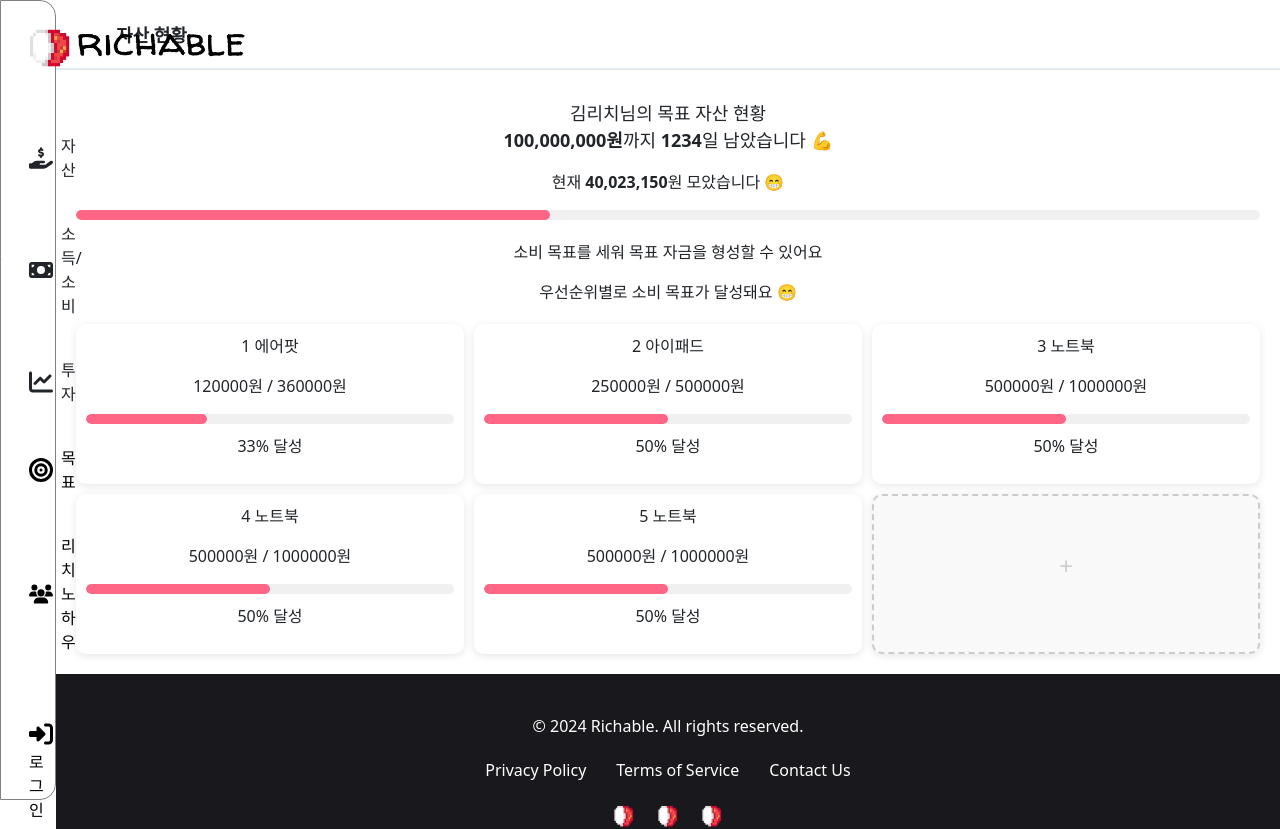
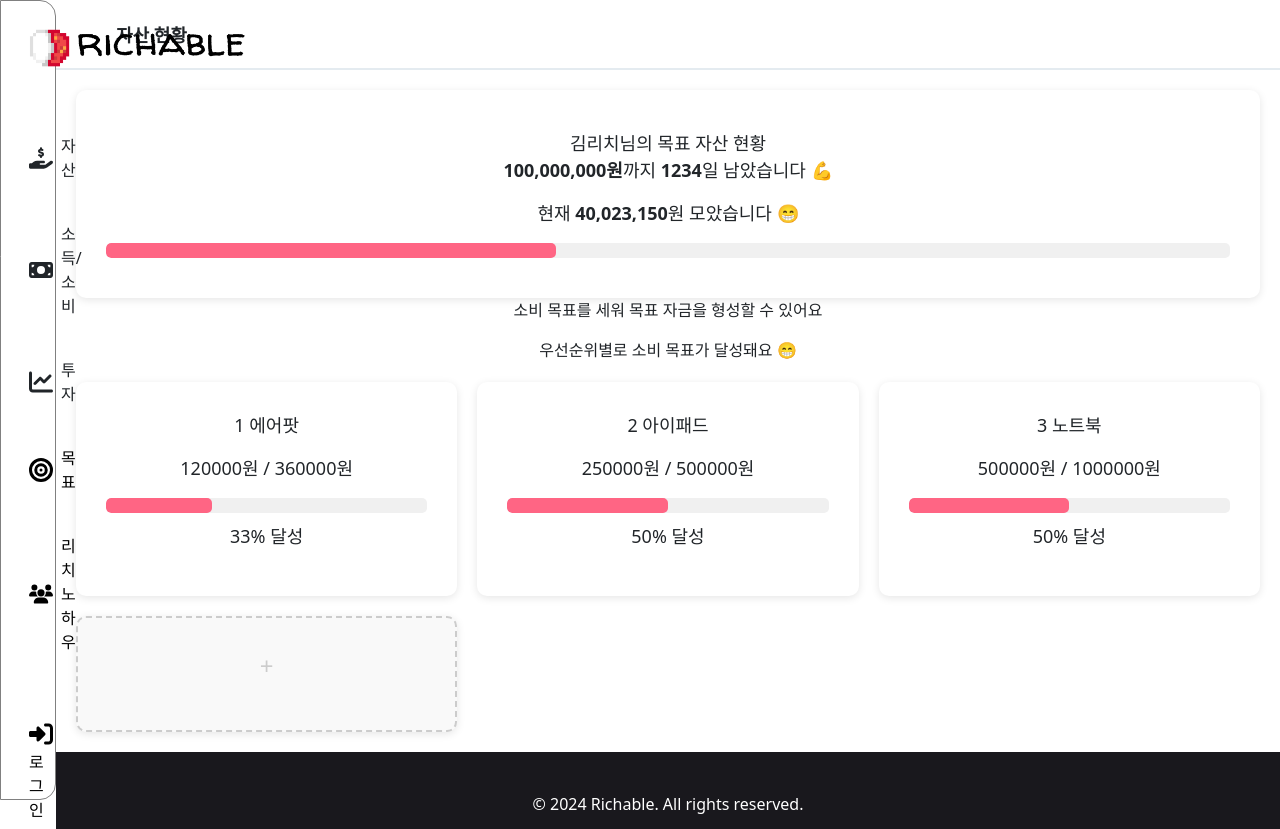
Before and after one commit to realcold0/richable_frontend, a Vue app: page /goal/list in a window 1280 px wide. Shown: the top 829 px of the page. Built offline with nearby package versions, Linux system fonts and the light colour scheme; a web font is replaced by a local one.

Commit message:
fix : 소비 목표 카드 배열 변경, 목표 자산 모달 수정

```diff
--- a/src/components/modal/goal/ConsumeGoalDetailModal.vue
+++ b/src/components/modal/goal/ConsumeGoalDetailModal.vue
@@ -1,26 +1,45 @@
-<!-- RC-P-28 -->
 <template>
-    <div class="modal fade" id="consumeGoalDetailModal" tabindex="-1" aria-labelledby="consumeGoalDetailLabel" aria-hidden="true" ref="modal">
+  <div
+    class="modal fade"
+    id="consumeGoalDetailModal"
+    tabindex="-1"
+    aria-labelledby="consumeGoalDetailLabel"
+    aria-hidden="true"
+    ref="modal"
+  >
     <div class="modal-dialog">
       <div class="modal-content">
         <div class="modal-header">
-            <h5 class="modal-title" id="consumeGoalDetailLabel" style="font-weight: bold;">목표 자산 항목 조회</h5>
-            <button type="button" class="btn-close" data-bs-dismiss="modal" aria-label="Close"></button>
+          <h5 class="modal-title" id="consumeGoalDetailLabel" style="font-weight: bold">
+            목표 자산 항목 조회
+          </h5>
+          <button
+            type="button"
+            class="btn-close"
+            data-bs-dismiss="modal"
+            aria-label="Close"
+          ></button>
         </div>
-          <div class="modal-body" style="padding:32px; padding-bottom: 12px;">
+        <div class="modal-body" style="padding: 32px; padding-bottom: 12px">
           <!-- 분류 선택 -->
-            <div class="mb-3" style="display: flex;">
-              <label class="form-label" style="font-weight: bold; width: 70px; padding-top: 8px;">분류</label>
+          <div class="mb-3" style="display: flex">
+            <label class="form-label" style="font-weight: bold; width: 70px; padding-top: 8px"
+              >분류</label
+            >
             <div>{{ goalDetail.type }}</div>
           </div>
           <!-- 목표명 입력 -->
-            <div class="mb-3" style="display: flex;">
-              <label class="form-label" style="font-weight: bold; width: 70px; padding-top: 8px;">목표명</label>
+          <div class="mb-3" style="display: flex">
+            <label class="form-label" style="font-weight: bold; width: 70px; padding-top: 8px"
+              >목표명</label
+            >
             <div>{{ goalDetail.name }}</div>
           </div>
           <!-- 목표량 입력 -->
-            <div class="mb-3" style="display: flex;">
-              <label class="form-label" style="font-weight: bold; width: 70px; padding-top: 8px;">목표량</label>
+          <div class="mb-3" style="display: flex">
+            <label class="form-label" style="font-weight: bold; width: 70px; padding-top: 8px"
+              >목표량</label
+            >
             <div class="input-group">
               <div>{{ formattedAmount }}</div>
               <span class="input-group-text">원</span>
@@ -28,11 +47,42 @@
           </div>
         </div>
         <div class="modal-footer d-flex">
-            <button type="button" class="btn" @click="deleteGoal" style="background-color: white; border: 1px solid #020202; color: #020202; font-weight: bold; margin-right: 12px;">
+          <button
+            type="button"
+            class="btn"
+            @click="deleteGoal"
+            style="
+              background-color: white;
+              border: 1px solid #020202;
+              color: #020202;
+              font-weight: bold;
+              margin-right: 12px;
+            "
+          >
             <font-awesome-icon icon="trash" />
           </button>
-            <button type="button" class="btn" data-bs-dismiss="modal" style="background-color: white; border: 1px solid #020202; color: #020202; font-weight: bold; margin-right: 12px;">취소</button>
-            <button type="button" class="btn text-white" style="background-color: #FF0062;">달성</button>
+          <button
+            type="button"
+            class="btn"
+            data-bs-dismiss="modal"
+            style="
+              background-color: white;
+              border: 1px solid #020202;
+              color: #020202;
+              font-weight: bold;
+              margin-right: 12px;
+            "
+          >
+            취소
+          </button>
+          <button
+            type="button"
+            class="btn text-white"
+            @click="achieveGoal"
+            style="background-color: #ff0062"
+          >
+            달성
+          </button>
         </div>
       </div>
     </div>
@@ -40,54 +90,80 @@
 </template>
 
 <script setup>
-import { ref, onMounted, defineExpose, computed } from 'vue'; // computed 추가
-  import { Modal } from 'bootstrap';
+import { ref, onMounted, defineExpose, computed } from 'vue'
+import { Modal } from 'bootstrap'
 
-  // 목표 세부 정보를 위한 데이터
+// 목표 리스트 상태
+const goals = ref([
+  { id: 1, title: '에어팟', totalAmount: 360000, currentAmount: 120000, progress: 33 },
+  { id: 2, title: '아이패드', totalAmount: 500000, currentAmount: 250000, progress: 50 },
+  { id: 3, title: '노트북', totalAmount: 1000000, currentAmount: 500000, progress: 50 }
+])
+
+// 선택한 목표 상세 데이터
 const goalDetail = ref({
-    type: '소비',  // 분류
-    name: '에어팟',  // 목표명
-    amount: 360000, // 목표량
-  });
+  id: null, // 목표 ID
+  type: '', // 분류
+  name: '', // 목표명
+  amount: 0 // 목표량
+})
 
-  // 목표량을 포맷팅
+// 목표 삭제를 위한 변수
+let goalToDelete = ref(null)
+
+// 목표량 포맷팅
 const formattedAmount = computed(() => {
-    return goalDetail.value.amount.toLocaleString();  // "360,000"
-  });
+  return goalDetail.value.amount.toLocaleString() // "360,000"
+})
 
-  const modal = ref(null);
-  let modalInstance = null;
+const modal = ref(null)
+let modalInstance = null
 
 // 모달 열기 함수
 const show = (goalData) => {
-    goalDetail.value = goalData;
+  goalDetail.value = goalData
+  goalToDelete.value = goalData // 삭제를 위한 목표 저장
   if (!modalInstance && modal.value) {
     modalInstance = new Modal(modal.value, {
       backdrop: 'static',
-        keyboard: true,
-      });
-      modalInstance.show();
+      keyboard: true
+    })
+    modalInstance.show()
   } else if (modalInstance) {
-      modalInstance.show();
+    modalInstance.show()
   }
-  };
+}
 
-  // 목표 삭제 함수 (임시)
+// 목표 삭제 함수
 const deleteGoal = () => {
-    alert('삭제 기능 구현 필요');
-  };
+  if (goalToDelete.value) {
+    goals.value = goals.value.filter((goal) => goal.id !== goalToDelete.value.id) // 목표 삭제
+    goalToDelete.value = null
+    modalInstance.hide() // 모달 닫기
+  }
+}
 
-  // 컴포넌트가 마운트될 때 모달 초기화
+// 목표 달성 함수
+const achieveGoal = () => {
+  const goal = goals.value.find((goal) => goal.id === goalDetail.value.id)
+  if (goal) {
+    goal.progress = 100 // 목표 달성 100%로 변경
+    modalInstance.hide() // 모달 닫기
+    alert('목표가 달성되었습니다.')
+  }
+}
+
+// 컴포넌트 마운트 시 모달 초기화
 onMounted(() => {
   if (modal.value && !modalInstance) {
     modalInstance = new Modal(modal.value, {
       backdrop: 'static',
-        keyboard: true,
-      });
+      keyboard: true
+    })
   }
-  });
+})
 
-  defineExpose({ show });
+defineExpose({ show })
 </script>
 
 <style scoped>
--- a/src/views/goal/GoalAssetListPage.vue
+++ b/src/views/goal/GoalAssetListPage.vue
@@ -1,8 +1,7 @@
-<!-- RC-P-25 -->
 <template>
   <div class="goal-asset-list-page">
     <!-- Top Section: Goal Asset Progress -->
-    <section class="goal-progress-section">
+    <section class="goal-progress-section goal-card" @click="openAssetGoalDetailModal">
       <div class="progress-bar-container">
         <p class="goal-description">
           김리치님의 목표 자산 현황<br />
@@ -23,7 +22,12 @@
 
     <!-- Bottom Section: Goal Cards with '+' icon for adding new goals -->
     <section class="goal-cards">
-      <div v-for="(goal, index) in goals" :key="index" class="goal-card" @click="openGoalDetailModal(goal)">
+      <div
+        v-for="(goal, index) in goals"
+        :key="index"
+        class="goal-card"
+        @click="openGoalDetailModal(goal)"
+      >
         <p>{{ index + 1 }} {{ goal.title }}</p>
         <p>{{ goal.currentAmount }}원 / {{ goal.totalAmount }}원</p>
         <div class="progress-bar">
@@ -33,55 +37,77 @@
       </div>
 
       <!-- Add Goal Button: 클릭하면 모달이 열리도록 연결 -->
-      <div class="goal-card add-goal" @click="openModal">
+      <div class="goal-card add-goal" @click="openCreateModal">
         <p>+</p>
       </div>
     </section>
 
     <!-- 모달 컴포넌트 연결 -->
-    <ConsumeGoalCreateModal ref="goalModal" />
-
-    <!-- Detail Goal Modal -->
-    <ConsumeGoalDetailModal ref="goalDetailModal" />
+    <ConsumeGoalCreateModal ref="goalCreateModal" />
+    <ConsumeGoalDetailModal ref="goalDetailModal" @deleteGoal="deleteGoal" />
+    <AssetGoalDetailModal ref="assetGoalDetailModal" />
   </div>
 </template>
 
 <script setup>
-import { ref } from 'vue';
-import ConsumeGoalCreateModal from '../../components/modal/goal/ConsumeGoalCreateModal.vue';
-import ConsumeGoalDetailModal from '../../components/modal/goal/ConsumeGoalDetailModal.vue';
+import { ref } from 'vue'
+import ConsumeGoalCreateModal from '../../components/modal/goal/ConsumeGoalCreateModal.vue'
+import ConsumeGoalDetailModal from '../../components/modal/goal/ConsumeGoalDetailModal.vue'
+import AssetGoalDetailModal from '../../components/modal/goal/AssetGoalDetailModal.vue'
 
 // 목표 데이터
 const goals = ref([
-  { title: '에어팟', totalAmount: 360000, currentAmount: 120000, progress: 33 },
-  { title: '아이패드', totalAmount: 500000, currentAmount: 250000, progress: 50 },
-  { title: '노트북', totalAmount: 1000000, currentAmount: 500000, progress: 50 },
-  { title: '노트북', totalAmount: 1000000, currentAmount: 500000, progress: 50 },
-  { title: '노트북', totalAmount: 1000000, currentAmount: 500000, progress: 50 },
-
-]);
+  { id: 1, title: '에어팟', totalAmount: 360000, currentAmount: 120000, progress: 33 },
+  { id: 2, title: '아이패드', totalAmount: 500000, currentAmount: 250000, progress: 50 },
+  { id: 3, title: '노트북', totalAmount: 1000000, currentAmount: 500000, progress: 50 }
+])
 
 // 모달 제어를 위한 ref
-const goalModal = ref(null);
-const goalDetailModal = ref(null);
+const goalCreateModal = ref(null)
+const goalDetailModal = ref(null)
+const assetGoalDetailModal = ref(null)
+
+// 삭제할 목표를 저장하는 변수
+let goalToDelete = null
 
 // 목표 생성 모달 열기 함수
-const openModal = () => {
-  if (goalModal.value) {
-    goalModal.value.show(); // 목표 생성 모달 표시
+const openCreateModal = () => {
+  if (goalCreateModal.value) {
+    goalCreateModal.value.show() // 목표 생성 모달 표시
   }
-};
+}
 
 // 목표 세부 모달 열기 함수
 const openGoalDetailModal = (goal) => {
+  goalToDelete = goal // 삭제를 위해 선택한 목표 저장
   if (goalDetailModal.value) {
     goalDetailModal.value.show({
       type: '소비',
       name: goal.title,
-      amount: goal.totalAmount,
-    });
+      amount: goal.totalAmount
+    })
   }
-};
+}
+
+// AssetGoalDetailModal 열기 함수 (카드 클릭 시 작동)
+const openAssetGoalDetailModal = () => {
+  if (assetGoalDetailModal.value) {
+    assetGoalDetailModal.value.show({
+      type: '자산 형성',
+      name: '김리치님의 목표 자산',
+      amount: 100000000
+    })
+  }
+}
+
+// 목표 삭제 함수
+const deleteGoal = () => {
+  if (goalToDelete) {
+    // 목표 목록에서 선택된 목표 삭제
+    goals.value = goals.value.filter((goal) => goal.id !== goalToDelete.id)
+    goalToDelete = null
+  }
+}
 </script>
 
 <style scoped>
@@ -89,13 +115,15 @@ const openGoalDetailModal = (goal) => {
   padding: 20px;
 }
 
-.goal-progress-section {
+.goal-card {
+  flex: 1 1 calc(33.333% - 10px); /* 카드 크기를 3개씩 보이도록 조정 */
+  background-color: #ffffff;
+  padding: 30px; /* 카드 내부 여백 추가 */
+  border-radius: 10px;
+  box-shadow: 0 2px 8px rgba(0, 0, 0, 0.1);
   text-align: center;
-  margin-bottom: 20px;
-}
-
-.goal-description {
-  font-size: 18px;
+  cursor: pointer;
+  font-size: 18px; /* 카드 내 텍스트 크기 확대 */
 }
 
 .progress-bar-container {
@@ -105,7 +133,7 @@ const openGoalDetailModal = (goal) => {
 .progress-bar {
   width: 100%;
   background-color: #f0f0f0;
-  height: 10px;
+  height: 15px; /* 프로그레스 바 높이 증가 */
   border-radius: 5px;
   margin: 10px 0;
 }
@@ -116,25 +144,19 @@ const openGoalDetailModal = (goal) => {
   border-radius: 5px;
 }
 
+.goal-description {
+  font-size: 18px;
+}
+
 .consumption-suggestion {
   text-align: center;
   margin-bottom: 20px;
 }
 
 .goal-cards {
-  display: flex;
-  gap: 10px;
-  flex-wrap: wrap;
-}
-
-.goal-card {
-  flex: 1 1 calc(33.333% - 10px);
-  background-color: #ffffff;
-  padding: 10px;
-  border-radius: 10px;
-  box-shadow: 0 2px 8px rgba(0, 0, 0, 0.1);
-  text-align: center;
-  cursor: pointer;
+  display: grid; /* 그리드 레이아웃으로 변경 */
+  grid-template-columns: repeat(3, 1fr); /* 3개의 칼럼으로 설정 */
+  gap: 20px; /* 카드 사이의 간격 유지 */
 }
 
 .add-goal {
```
Lines whose indentation alone changed are shown as unchanged.
